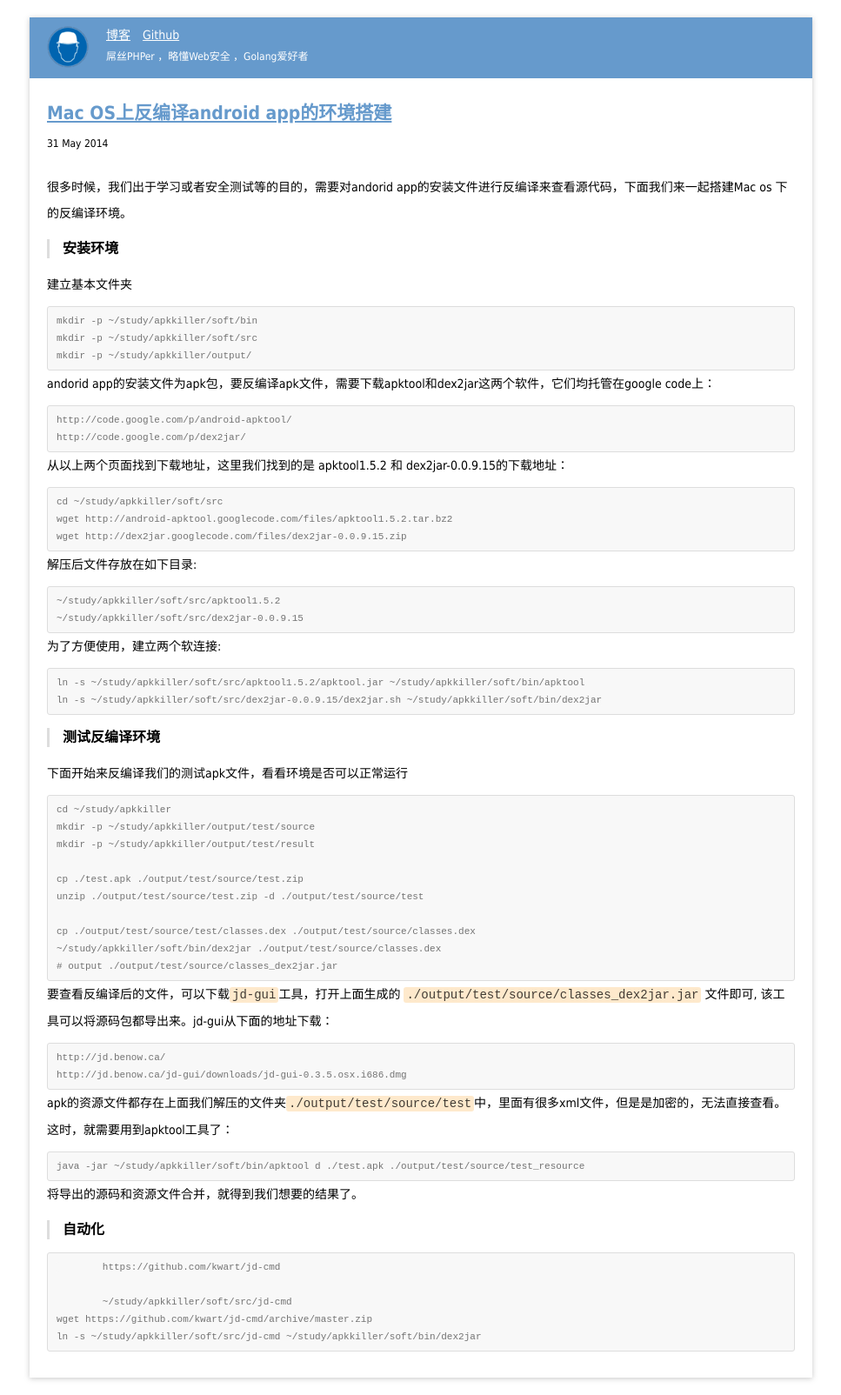
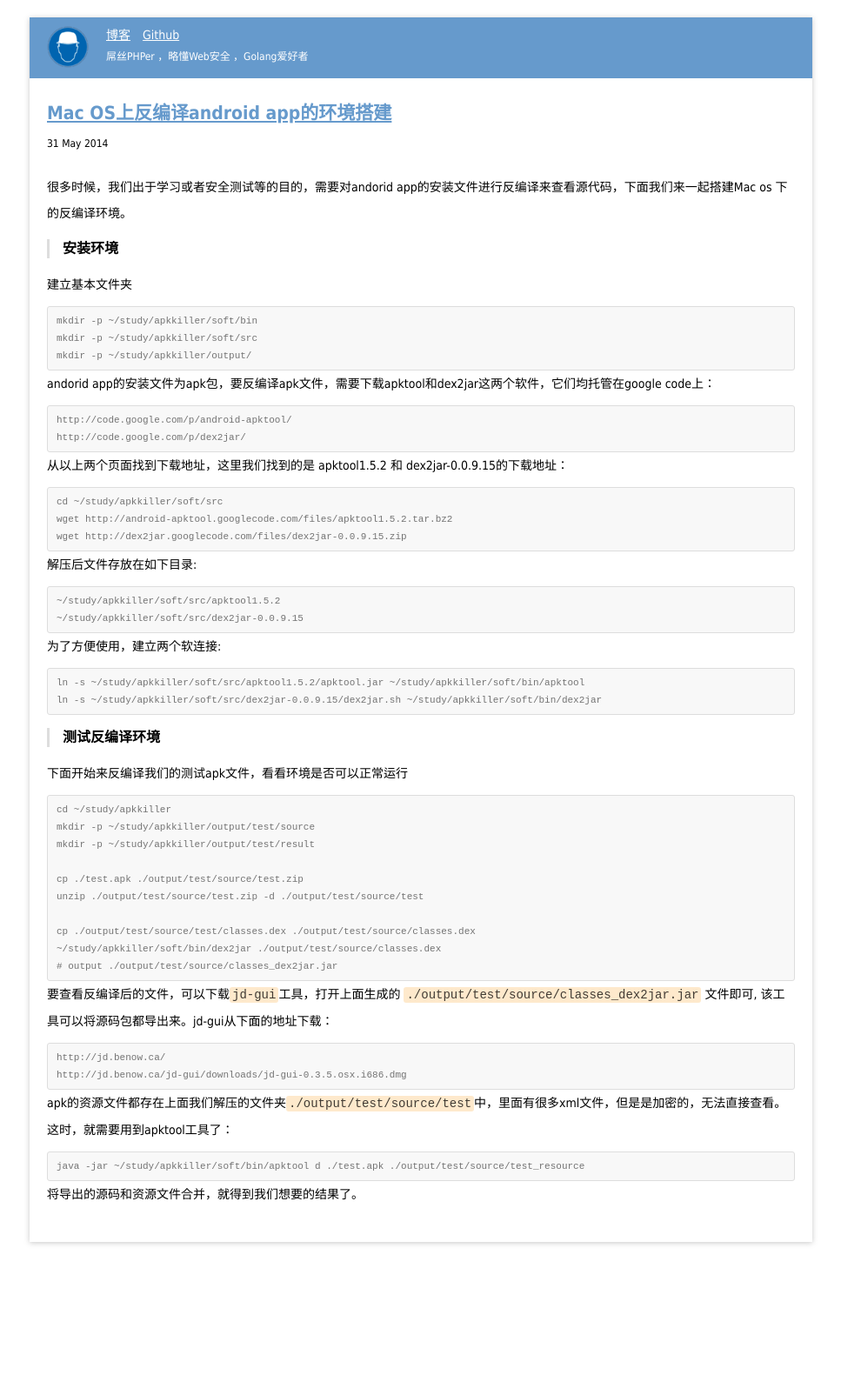
Before and after one commit to tabalt/tabalt.github.io, a Jekyll site: the page built from _posts/2014-05-31-decompile-andoroid-app-on-mac.md, in a window 1280 px wide. Shown: the whole page at 87% size, without its empty margins (156-1123 px from the left). Built offline with Jekyll 4.4.1, drawn with Linux system fonts in a browser that asks for light colours; Markdown is read by kramdown in place of the engine named in the settings; comment, search, counter and statistics services are not loaded; after the commit the page ends 1448 px from its top, so only the background shows below that.

Commit message:
update blog

```diff
--- a/_posts/2014-05-31-decompile-andoroid-app-on-mac.md
+++ b/_posts/2014-05-31-decompile-andoroid-app-on-mac.md
@@ -66,11 +66,3 @@ apk的资源文件都存在上面我们解压的文件夹`./output/test/source/t
 	java -jar ~/study/apkkiller/soft/bin/apktool d ./test.apk ./output/test/source/test_resource
 
 将导出的源码和资源文件合并，就得到我们想要的结果了。
-
-### 自动化
-
-		https://github.com/kwart/jd-cmd
-
-		~/study/apkkiller/soft/src/jd-cmd
-	wget https://github.com/kwart/jd-cmd/archive/master.zip
-	ln -s ~/study/apkkiller/soft/src/jd-cmd ~/study/apkkiller/soft/bin/dex2jar
```
